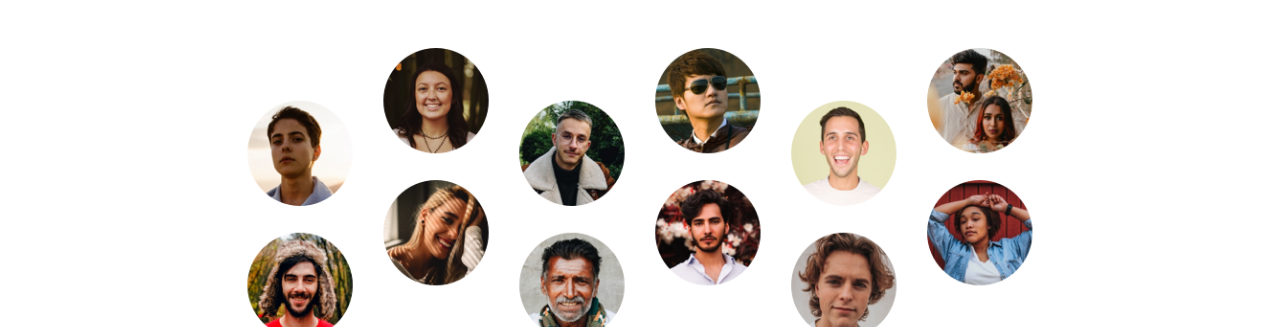
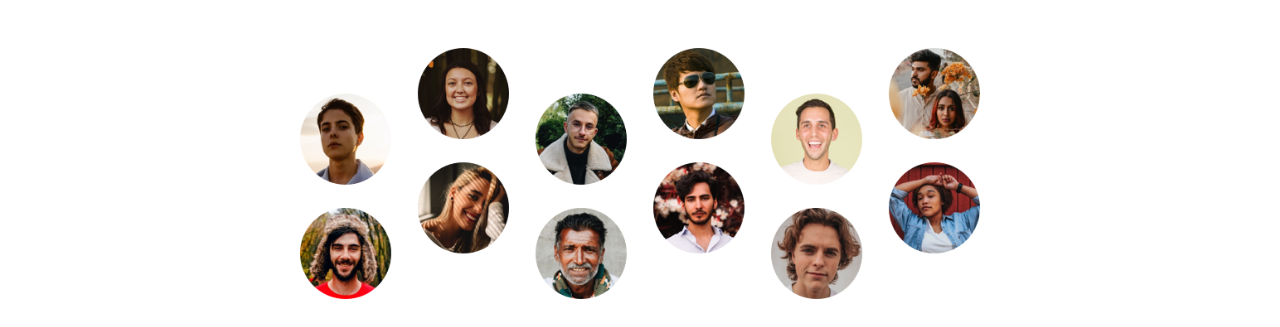
Before and after one commit to yohnaldana/fem-meet-landing-page, a plain HTML site: page index.html in a window 1280 px wide. Shown: the part 92-419 px from the top of the page. Drawn offline with Linux system fonts and the light colour scheme.

Commit message:
should be attached to previous commit: 3f42689830daccb31c3089ba40fee0bd73857aa1

```diff
--- a/styles/styles.css
+++ b/styles/styles.css
@@ -18,8 +18,8 @@ img {
 
 /* Colors */
 /* Fonts */
-.main {
-  display: flex;
+main {
+  margin: 0 2rem;
 }
 
 .hero {
@@ -49,7 +49,10 @@ img {
   width: 100%;
   max-width: 680px;
   max-height: 303px;
-  aspect-ratio: 375/160;
+  min-height: 160px;
+  aspect-ratio: 433/160;
+  margin: 0 2rem;
+  margin-bottom: 3rem;
 }
 
 .hero__people-image img {
```
